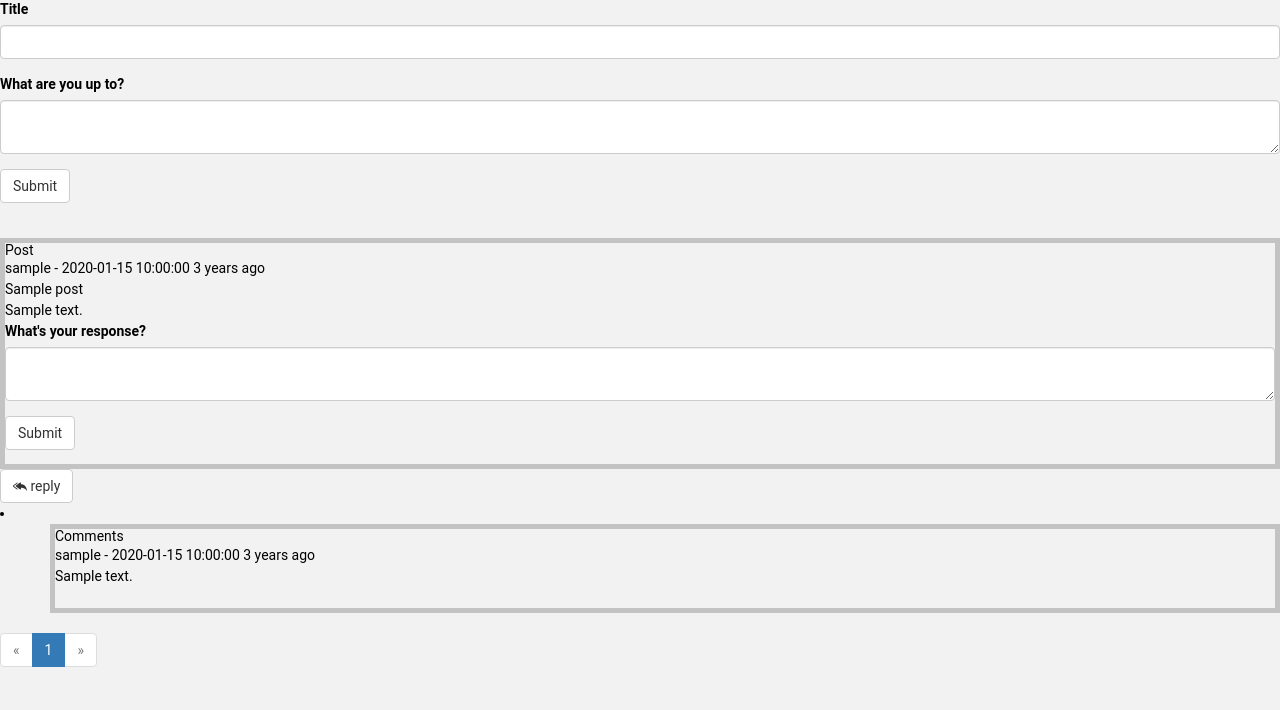
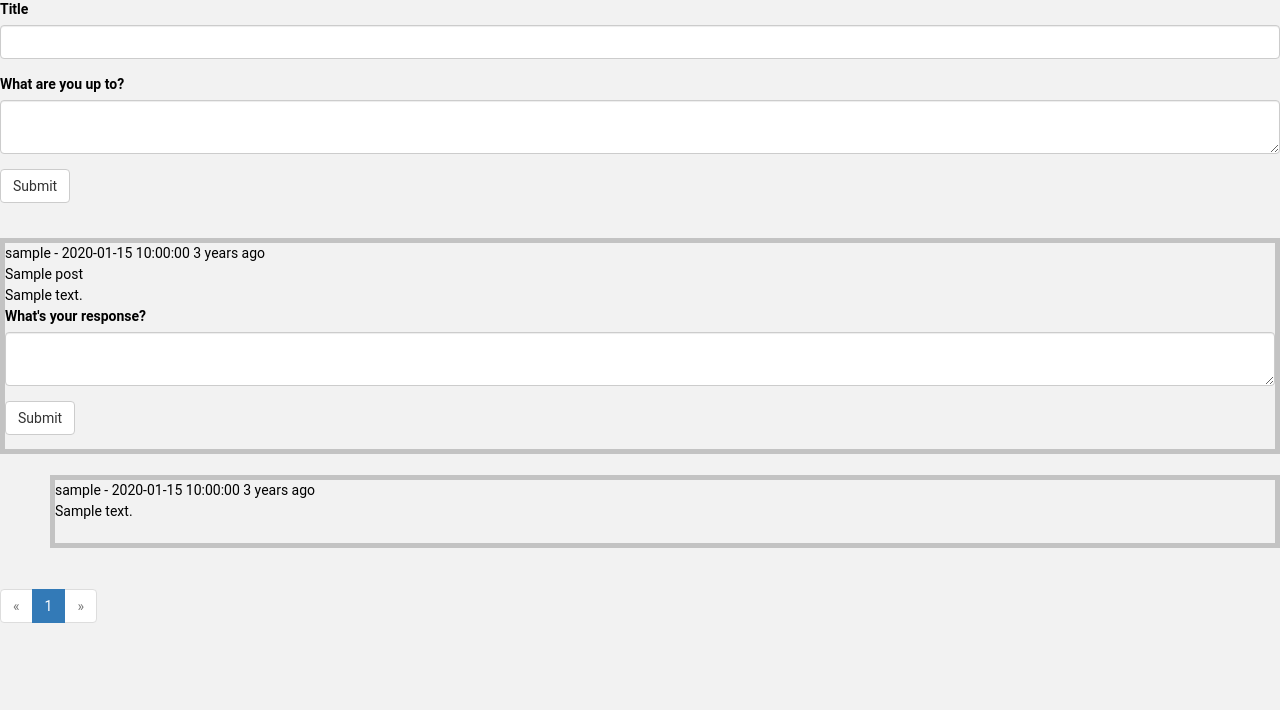
Before and after one commit to jsiu1248/tee_timers, a Flask app: page /forum in a window 1280 px wide. Shown: the part 90-800 px from the top of the page. Run offline with Flask 3, Linux system fonts and the light colour scheme; a user stored in the database is signed in; tables that the repository leaves empty hold one stand-in row (values such as "Sample post"); style sheets or scripts are compiled from the project's sources; some libraries are stand-ins or nearby versions.

Commit message:
adding post and comment formatting

```diff
--- a/app/templates/_post.html
+++ b/app/templates/_post.html
@@ -1,11 +1,11 @@
-<ul class="posts">
+<div class="posts">
 
     {% for post in posts %}
-    <li class="post">
+    <div class="post">
         {# Single post #}
 
         <div class="posts-container">
-            <h2>Post</h2>
+            {# <h2>Post</h2> #}
             <div class="post-user">
                 <a href="{{ url_for('main.user', username = post.users.username) }}">
                     {{ post.users.username }}
@@ -30,19 +30,23 @@
             </div>
 
             </div>
-            <a class="btn btn-default" href="{{ url_for('main.comment_form') }}">
+            {# <a class="btn btn-default" href="{{ url_for('main.comment_form') }}">
                 <i class="bi bi-reply-all-fill"></i> reply
-            </a>
+            </a> #}
+
 
         </div>
-        <br>
+
+    </div>
+                                <br>
+
 
 
         {% if post.comments %}
         {% if post.comments.count() > 0 %}
-    <li class="comment">
+    <div class="comment">
         <div class="comments-container">
-            <h2>Comments</h2>
+            {# <h2>Comments</h2> #}
             {% for comment in post.comments.all() %}
             <div class="comment-content">
                 <div class="comment-username">
@@ -60,7 +64,11 @@
             <br>
             {% endfor %}
         </div>
+    </div>
+                                            <br>
+
         {% endif %}
+
         {% endif %}
 
 
```
